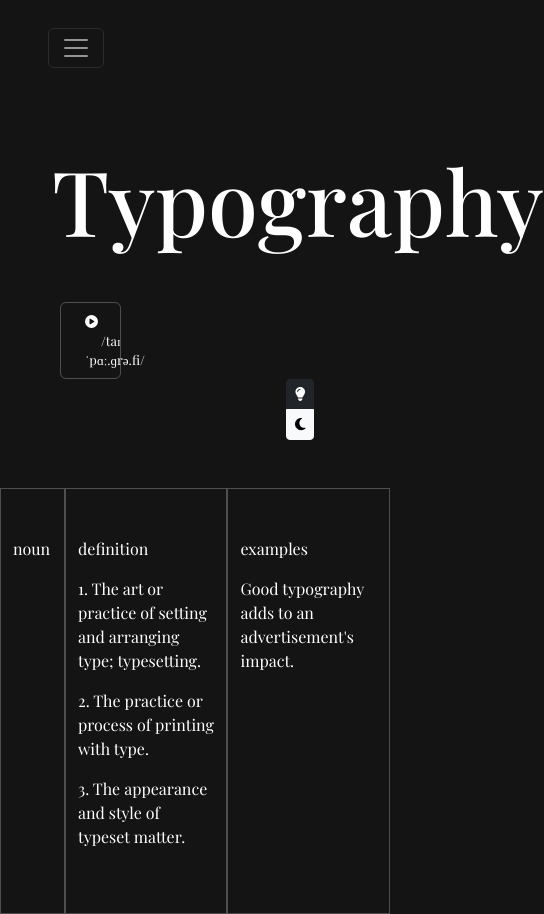
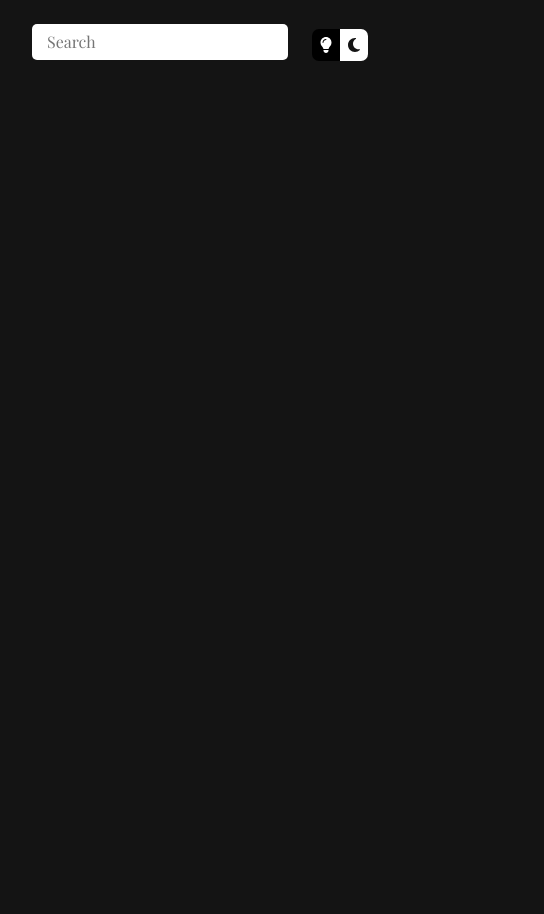
Before and after one commit to demitraps/dictionary-project, a React (Create React App) app: page / in a window 390 px wide. Shown: the whole page, 544 px wide, since content can reach past the window. After the commit the page ends 844 px from the top, so only its background shows below. Built offline with nearby package versions, Linux system fonts and the light colour scheme; a web font is replaced by a local one.

Commit message:
Rendered the definitions

```diff
--- /dev/null
+++ b/src/Definitions.css
@@ -0,0 +1,107 @@
+.Definitions h2 {
+  font-size: 90px;
+  padding-top: 70px;
+  padding-left: 40px;
+}
+
+.Definitions .phonetic {
+  margin-left: 50px;
+  margin-top: 30px;
+}
+
+.Definitions .phonetic button {
+  background-color: #141414;
+  color: #fff;
+  font-size: 15px;
+  padding: 8px 60px 8px 30px;
+  border: 1px solid rgba(255, 255, 255, 0.3);
+  border-radius: 5px;
+}
+
+.Definitions .phonetic button:hover {
+  background-color: #292828;
+}
+
+@media (max-width: 768px) {
+  .Definitions h2 {
+    font-size: 65px;
+    padding-top: 50px;
+    padding-left: 30px;
+  }
+
+  .Definitions .phonetic {
+    margin-left: 38px;
+    margin-top: 25px;
+  }
+
+  .Definitions .phonetic button {
+    font-size: 13px;
+    padding: 7px 50px 7px 25px;
+  }
+}
+
+@media (max-width: 576px) {
+  .Definitions h2 {
+    font-size: 40px;
+    padding-top: 30px;
+    padding-left: 25px;
+  }
+  .Definitions .phonetic {
+    margin-left: 30px;
+    margin-top: 15px;
+  }
+
+  .Definitions .phonetic button {
+    font-size: 11px;
+    padding: 6px 40px 5px 20px;
+  }
+}
+
+@media (max-width: 367px) {
+  .Definitions h2 {
+    font-size: 33px;
+    padding-top: 30px;
+    padding-left: 22px;
+  }
+  .Definitions .phonetic {
+    margin-left: 25px;
+    margin-top: 10px;
+  }
+
+  .Definitions .phonetic button {
+    font-size: 9px;
+    padding: 4px 30px 4px 10px;
+  }
+}
+
+@media (max-width: 289px) {
+  .Definitions h2 {
+    font-size: 28px;
+    padding-top: 25px;
+    padding-left: 8px;
+  }
+  .Definitions .phonetic {
+    margin-left: 12px;
+    margin-top: 1px;
+  }
+
+  .Definitions .phonetic button {
+    font-size: 7px;
+    padding: 2px 20px 2px 8px;
+  }
+}
+@media (max-width: 236px) {
+  .Definitions h2 {
+    font-size: 24px;
+    padding-left: 6px;
+  }
+  .Definitions .phonetic {
+    margin-left: 8px;
+    margin-top: 1px;
+  }
+
+  .Definitions .phonetic button {
+    font-size: 7px;
+    padding: 2px 20px 2px 8px;
+  }
+}
--- /dev/null
+++ b/src/Definitions.js
@@ -0,0 +1,37 @@
+import React from "react";
+import { FontAwesomeIcon } from "@fortawesome/react-fontawesome";
+import { faCirclePlay } from "@fortawesome/free-solid-svg-icons";
+import "./Definitions.css";
+import Meaning from "./Meaning";
+
+export default function Definitions(props) {
+  console.log(props.results);
+
+  if (props.results) {
+    return (
+      <div className="Definitions">
+        <div>
+          <h2>{props.results.word}</h2>
+          <div className="phonetic">
+            <button>
+              <span>
+                <FontAwesomeIcon icon={faCirclePlay} />
+              </span>{" "}
+              <span className="ps-3">/ˌkɒntɹəˈdɪkʃən/</span>
+            </button>
+          </div>
+        </div>
+        {props.results.meanings.map(function (meaning, index) {
+          return (
+            <div key={index}>
+              {" "}
+              <Meaning meaning={meaning} />
+            </div>
+          );
+        })}
+      </div>
+    );
+  } else {
+    return null;
+  }
+}
--- a/src/Dictionary.css
+++ b/src/Dictionary.css
@@ -1,17 +1,120 @@
-.Dictionary .navigation {
-  color: white !important;
-}
-
-.Dictionary .navbar {
-  background-color: #141414 !important;
-}
-
-.Dictionary h2 {
-  font-size: 90px;
-  padding-top: 70px;
+.Dictionary header form {
+  padding-top: 20px;
   padding-left: 40px;
 }
 
-.Dictionary .pronunciation {
-  font-size: 13px;
+.Dictionary header form input {
+  padding: 6px 90px 6px 20px;
+  color: #141414;
+  border: none;
+  border-radius: 5px;
 }
+
+.Dictionary .light-switch {
+  margin-top: 25px;
+  margin-right: 40px;
+}
+
+.Dictionary .light-switch button {
+  border: none;
+}
+
+.Dictionary .lightmode {
+  padding: 6px 10px 6px 10px;
+  border-radius: 7px 0px 0px 7px;
+}
+
+.Dictionary .darkmode {
+  padding: 5px 10px 5px 10px;
+  border-radius: 0px 7px 7px 0px;
+}
+
+.Dictionary .on {
+  background-color: #fff;
+  color: #141414;
+}
+.Dictionary .off {
+  background-color: #000;
+  color: #fff;
+}
+
+.Dictionary .off:hover {
+  background-color: #292828;
+}
+
+@media (max-width: 768px) {
+  .Dictionary header form {
+    padding-left: 20px;
+  }
+  .Dictionary .light-switch {
+    margin-right: 16px;
+  }
+}
+
+@media (max-width: 576px) {
+  .Dictionary header form input {
+    padding: 6px 40px 6px 15px;
+  }
+
+  .Dictionary .light-switch {
+    margin-right: 10px;
+  }
+  .Dictionary .lightmode {
+    padding: 4px 8px 4px 8px;
+    border-radius: 7px 0px 0px 7px;
+  }
+
+  .Dictionary .darkmode {
+    padding: 4px 8px 4px 8px;
+    border-radius: 0px 7px 7px 0px;
+  }
+}
+
+@media (max-width: 367px) {
+  .Dictionary header form input {
+    padding: 4px 8px 4px 8px;
+    font-size: 13px;
+  }
+
+  .Dictionary .light-switch {
+    margin-top: 20px;
+    margin-right: 15px;
+  }
+
+  .Dictionary .light-switch button {
+    font-size: 11px;
+  }
+}
+
+@media (max-width: 289px) {
+  .Dictionary header form {
+    padding-left: 6px;
+    padding-top: 15px;
+  }
+  .Dictionary header form input {
+    padding: 4px 5px 4px 5px;
+    font-size: 11px;
+  }
+  .Dictionary .light-switch {
+    margin-top: 20px;
+    margin-right: 6px;
+  }
+  .Dictionary .light-switch button {
+    font-size: 9px;
+  }
+}
+@media (max-width: 236px) {
+  .Dictionary header form {
+    padding-left: 2px;
+  }
+  .Dictionary header form input {
+    padding: 4px 1px 4px 4px;
+    font-size: 9px;
+  }
+  .Dictionary .light-switch {
+    margin-right: 2px;
+  }
+  .Dictionary .light-switch button {
+    font-size: 7px;
+  }
+}
--- a/src/Dictionary.js
+++ b/src/Dictionary.js
@@ -1,114 +1,55 @@
 import React, { useState } from "react";
 import axios from "axios";
-import Container from "react-bootstrap/Container";
-import Form from "react-bootstrap/Form";
-import Nav from "react-bootstrap/Nav";
-import Navbar from "react-bootstrap/Navbar";
-import Button from "react-bootstrap/Button";
-import ButtonGroup from "react-bootstrap/ButtonGroup";
 import { FontAwesomeIcon } from "@fortawesome/react-fontawesome";
-import {
-  faLightbulb,
-  faMoon,
-  faCirclePlay,
-} from "@fortawesome/free-solid-svg-icons";
+import { faLightbulb, faMoon } from "@fortawesome/free-solid-svg-icons";
 import "./Dictionary.css";
+import Definitions from "./Definitions";
 
 export default function Dictionary() {
   let [word, setWord] = useState("");
+  let [results, setResults] = useState(null);
 
   function handleResponse(response) {
-    console.log(response.data[0]);
+    setResults(response.data[0]);
+    //console.log(response.data[0].meanings[0].definitions[0].definition);
   }
 
   function search(event) {
     event.preventDefault();
     // documentation: https://dictionaryapi.dev/
-    const apiUrl = `https://api.dictionaryapi.dev/api/v2/entries/en/${word}`;
+    const apiUrl = `https://api.dictionaryapi.dev/api/v2/entries/en_US/${word}`;
     axios.get(apiUrl).then(handleResponse);
   }
 
   function handleWordChange(event) {
     setWord(event.target.value);
-    console.log(word);
   }
 
   return (
     <div className="Dictionary">
       <header className="navigation mt-1">
-        <Navbar
-          bg="dark"
-          variant="dark"
-          expand="lg"
-          className="navbar pt-4 ms-4 me-5"
-        >
-          <Container fluid>
-            <Navbar.Toggle aria-controls="navbarScroll" />
-            <Navbar.Collapse id="navbarScroll">
-              <Form className="d-flex pt-3" onSubmit={search}>
-                <Form.Control
-                  type="search"
-                  placeholder="Search"
-                  className="me-2"
-                  aria-label="Search"
-                  onChange={handleWordChange}
-                />
-              </Form>
-
-              <Nav
-                className="ms-auto my-2 my-lg-0"
-                style={{ maxHeight: "100px" }}
-                navbarScroll
-              >
-                <Nav.Link href="#action1" className="ms-5">
-                  Definitions
-                </Nav.Link>
-                <Nav.Link href="#action2" className="ms-5">
-                  Examples
-                </Nav.Link>
-                <Nav.Link href="#action3" className="ms-5">
-                  Photos
-                </Nav.Link>
-              </Nav>
-            </Navbar.Collapse>
-          </Container>
-        </Navbar>
+        <div className="row">
+          <div className="col">
+            <form onSubmit={search}>
+              <input
+                type="search"
+                placeholder="Search"
+                onChange={handleWordChange}
+              />
+            </form>
+          </div>
+          <div className="col light-switch d-flex justify-content-end">
+            <button className="lightmode off">
+              <FontAwesomeIcon icon={faLightbulb} />
+            </button>
+            <button className="darkmode on">
+              <FontAwesomeIcon icon={faMoon} />
+            </button>
+          </div>
+        </div>
       </header>
       <div>
-        <h2>Typography</h2>
-        <div className="col-2 pronunciation border border-white border-opacity-25 rounded ms-5 mt-5 ps-4 pe-4 pt-2 pb-2">
-          <span>
-            <FontAwesomeIcon icon={faCirclePlay} />
-          </span>{" "}
-          <span className="ps-3">/taɪˈpɑː.ɡrə.fi/</span>
-        </div>
-      </div>
-      <div className="d-flex justify-content-end me-5 pe-3 light-switch">
-        <ButtonGroup vertical size="sm">
-          <Button bg="dark" variant="dark">
-            <FontAwesomeIcon icon={faLightbulb} />
-          </Button>
-          <Button bg="light" variant="light">
-            <FontAwesomeIcon icon={faMoon} />
-          </Button>
-        </ButtonGroup>
-      </div>
-      <div className="row mt-5">
-        <div className="col-2 border border-white border-opacity-25 pt-5 pb-5">
-          noun
-        </div>
-        <div className="col-5 border border-white border-opacity-25 pt-5 pb-5">
-          <p>definition</p>{" "}
-          <p>
-            1. The art or practice of setting and arranging type; typesetting.
-          </p>
-          <p>2. The practice or process of printing with type.</p>
-          <p>3. The appearance and style of typeset matter.</p>
-        </div>
-        <div className="col-5 border border-white border-opacity-25 pt-5 pb-5">
-          <p>examples</p>
-          <p>Good typography adds to an advertisement's impact.</p>
-        </div>
+        <Definitions results={results} />
       </div>
     </div>
   );
--- /dev/null
+++ b/src/Meaning.js
@@ -0,0 +1,41 @@
+import React from "react";
+
+export default function Meaning(props) {
+  console.log(props.meaning);
+  return (
+    <div className="Meaning">
+      <div className="row mt-5">
+        <div className="col-2 border border-white border-opacity-25 pt-5 pb-5 pe-5 d-flex justify-content-end">
+          {props.meaning.partOfSpeech}
+        </div>
+        {props.meaning.definitions.map(function (definition, index) {
+          if (definition.example) {
+            return (
+              <div key={index} className="col-10">
+                <div className="border border-white border-opacity-25 pt-5 pb-5">
+                  <p>definition</p> <p>{definition.definition}</p>
+                </div>
+                <div className="border border-white border-opacity-25 pt-5 pb-5">
+                  <p>examples</p>
+                  <p>{definition.example}</p>
+                </div>
+              </div>
+            );
+          } else {
+            return (
+              <div key={index} className="col-10">
+                <div className="border border-white border-opacity-25 pt-5 pb-5">
+                  <p>definition</p> <p>{definition.definition}</p>
+                </div>
+                <div className="border border-white border-opacity-25 pt-5 pb-5">
+                  <p>examples</p>
+                  <p>No examples available</p>
+                </div>
+              </div>
+            );
+          }
+        })}
+      </div>
+    </div>
+  );
+}
```
